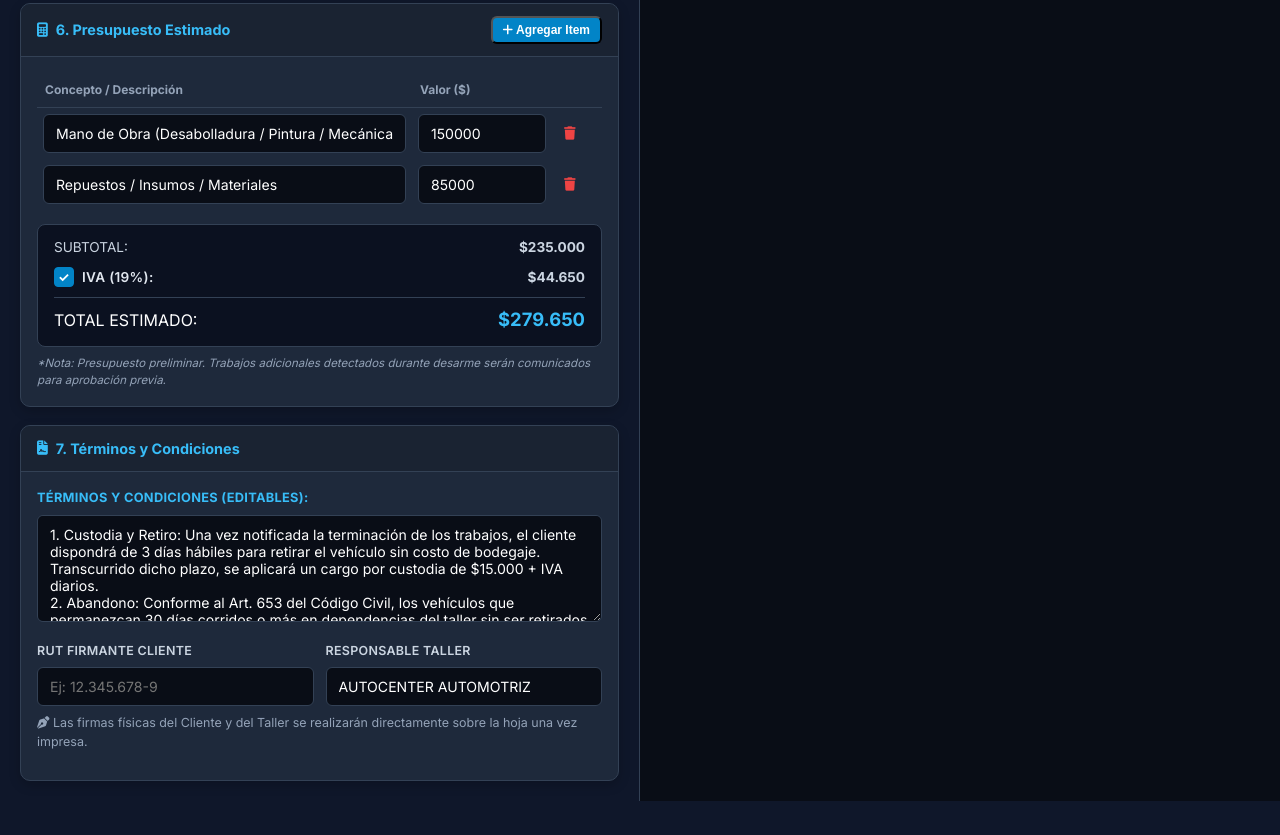
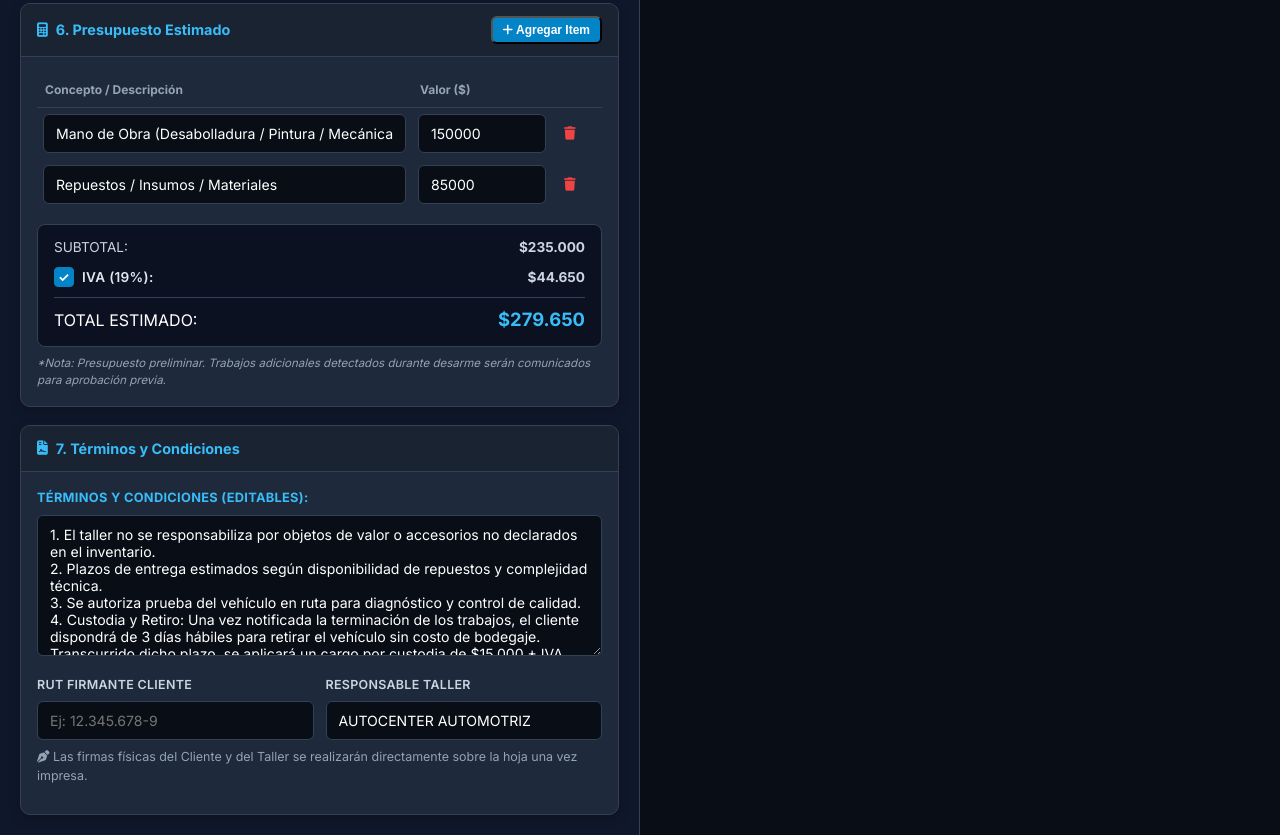
Before and after one commit to blosttt/AutoCenterV1, a website: page index.html in a window 1280 px wide. Shown: the part 2414-3249 px from the top of the page. Before the commit the page ends 3215 px from the top, so only its background shows below. Drawn offline with Linux system fonts and the light colour scheme.

Commit message:
feat: Combine previous and new terms & conditions (5 legal points)

```diff
--- a/index.html
+++ b/index.html
@@ -371,8 +371,11 @@
 
             <div class="terms-editor-box">
               <label class="section-sublabel">Términos y Condiciones (Editables):</label>
-              <textarea id="inp-terms-text" rows="5">1. Custodia y Retiro: Una vez notificada la terminación de los trabajos, el cliente dispondrá de 3 días hábiles para retirar el vehículo sin costo de bodegaje. Transcurrido dicho plazo, se aplicará un cargo por custodia de $15.000 + IVA diarios.
-2. Abandono: Conforme al Art. 653 del Código Civil, los vehículos que permanezcan 30 días corridos o más en dependencias del taller sin ser retirados y sin acuerdo de pago, se presumirán abandonados, facultando a Autocenter Garage para disponer de ellos a fin de satisfacer las deudas por servicios y custodia.</textarea>
+              <textarea id="inp-terms-text" rows="7">1. El taller no se responsabiliza por objetos de valor o accesorios no declarados en el inventario.
+2. Plazos de entrega estimados según disponibilidad de repuestos y complejidad técnica.
+3. Se autoriza prueba del vehículo en ruta para diagnóstico y control de calidad.
+4. Custodia y Retiro: Una vez notificada la terminación de los trabajos, el cliente dispondrá de 3 días hábiles para retirar el vehículo sin costo de bodegaje. Transcurrido dicho plazo, se aplicará un cargo por custodia de $15.000 + IVA diarios.
+5. Abandono: Conforme al Art. 653 del Código Civil, los vehículos que permanezcan 30 días corridos o más en dependencias del taller sin ser retirados y sin acuerdo de pago, se presumirán abandonados, facultando a Autocenter Garage para disponer de ellos a fin de satisfacer las deudas por servicios y custodia.</textarea>
             </div>
 
             <div class="row-2 margin-top">
```
